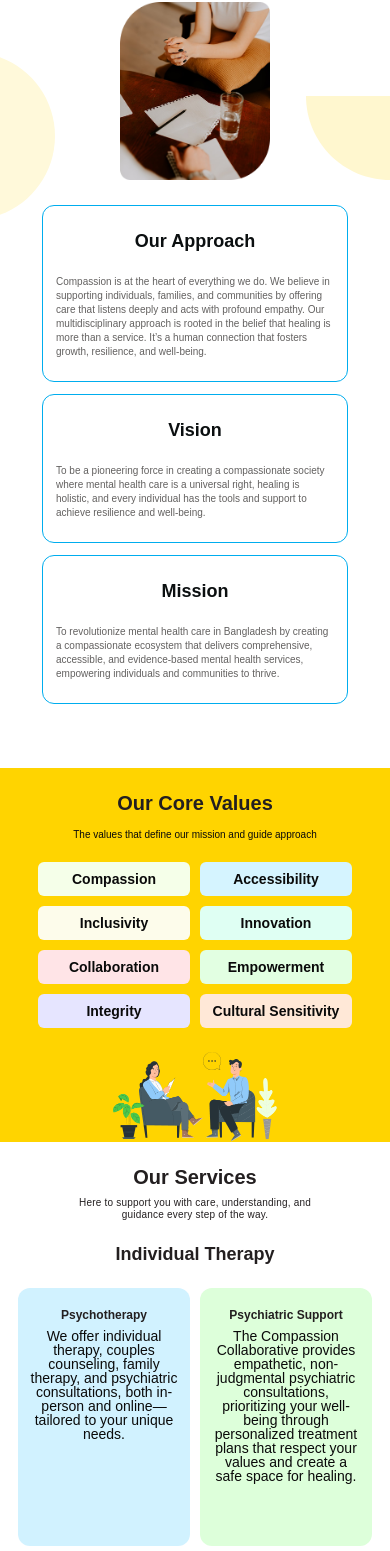
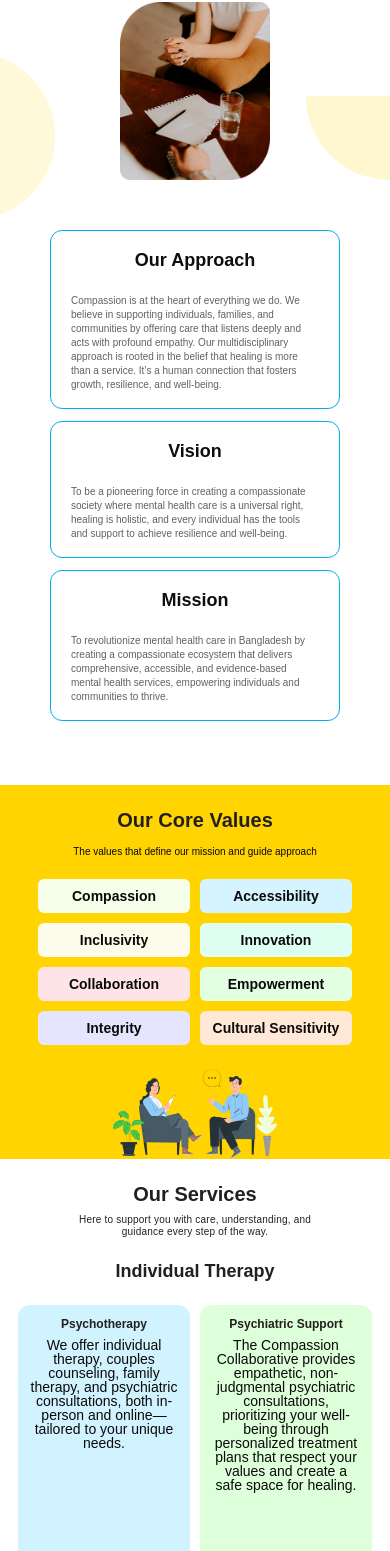
Before and after one commit to Suvrodev/landing-page-shadcdn, a React (Vite) app: page / in a window 390 px wide. Shown: the part 771-2322 px from the top of the page. Built offline with nearby package versions, Linux system fonts and the light colour scheme; a web font is replaced by a local one.

Commit message:
fix padding after full position

```diff
--- a/src/Pages/Home/Approch/ApproachBox.tsx
+++ b/src/Pages/Home/Approch/ApproachBox.tsx
@@ -6,11 +6,11 @@ interface IProps {
 const ApproachBox = ({ data }: IProps) => {
   const { title, desc } = data;
   return (
-    <div className=" border-[#00ADEE] border-[1px] rounded-[12px] md:rounded-[24px] px-[13px] md:px-[54px] py-[22px] hover:bg-[#00ADEE] transition-all duration-700">
+    <div className=" border-[#00ADEE] border-[1px] rounded-[12px] md:rounded-[24px] px-[20px]  md:px-[54px] py-[16px] md:py-[20px] hover:bg-[#00ADEE] transition-all duration-700">
       <h1 className=" text-center font-bold text-[18px] md:text-[28px] text-[#0B0F10] hover:headingColor">
         {title}
       </h1>
-      <p className=" leading-[14px] md:leading-6 w-[278px] md:w-[782px] mt-[20px] text-[10px] md:text-[20px] text-[#636160] hover:textColor">
+      <p className=" leading-[14px] md:leading-6 w-auto md:w-[782px] mt-[20px] text-[10px] md:text-[20px] text-[#636160] hover:textColor">
         {desc}
       </p>
     </div>
--- a/src/Pages/Home/Approch/Approch.tsx
+++ b/src/Pages/Home/Approch/Approch.tsx
@@ -16,48 +16,24 @@ const Approch = () => {
 
   return (
     <div className="flex flex-col gap-[32px] items-center md:px-[125px] relative">
-      <div className="pt-[25px] md:pt-[243px] pb-[64px] md:pb-[124px] flex flex-col gap-[12px] md:gap-[32px] z-10 ">
+      <div className="pt-[50px] md:pt-[195px] pb-[64px] md:pb-[124px] px-[50px] md:px-[195px] flex flex-col gap-[12px] md:gap-[32px] z-10  ">
         {approachs.map((data, idx) => (
           <ApproachBox key={idx} data={data} />
         ))}
       </div>
 
-      {/* For Desktop */}
       <div className="hidden md:block absolute left-0 top-0">
         <img src={left_top} alt="" />
         <img src={left_down} alt="" />
       </div>
 
-      {/* For Mobile */}
-      {/* <div className="md:hidden absolute -left-[30px] top-0">
-        <svg
-          xmlns="http://www.w3.org/2000/svg"
-          width="55"
-          height="168"
-          viewBox="0 0 55 168"
-          fill="none"
-        >
-          <path
-            fill-rule="evenodd"
-            clip-rule="evenodd"
-            d="M-29 168C17.3919 168 55 130.392 55 84L-29 84V168Z"
-            fill="#FFF9DA"
-          />
-          <path
-            fill-rule="evenodd"
-            clip-rule="evenodd"
-            d="M-29 0C17.3919 0 55 37.6081 55 84L-29 84V0Z"
-            fill="#FFF9DA"
-          />
-        </svg>
-      </div>
-      <div className="absolute right-0 top-0">
+      <div className="hidden md:block absolute right-0 top-0 ">
         <img src={right_top} alt="" />
       </div>
       <div className="hidden md:block absolute right-0 bottom-0">
         <img src={right_top_} alt="" />
         <img src={right_down} alt="" />
-      </div> */}
+      </div>
     </div>
   );
 };
--- a/src/Pages/Home/BookASection/BookASection.tsx
+++ b/src/Pages/Home/BookASection/BookASection.tsx
@@ -3,9 +3,9 @@ import { Button } from "@/components/ui/button";
 const BookASection = () => {
   return (
     <div>
-      <div className="hidden md:block bg-[linear-gradient(90deg,_#EAF9FF_0%,_#FFFADF_100%)] ps-[120px] pt-[100px]">
+      <div className="hidden md:flex items-center relative bg-[linear-gradient(90deg,_#EAF9FF_0%,_#FFFADF_100%)] px-[120px] h-[338px]  ">
         <div className="flex justify-between gap-20 items-center">
-          <div>
+          <div className="">
             <h1 className="text-[36px] font-semibold">
               Let’s build a compassionate world together.
             </h1>
@@ -14,7 +14,7 @@ const BookASection = () => {
               Book a Session
             </Button>
           </div>
-          <div className="relative mr-[122px]">
+          <div className="absolute bottom-0 right-0 mr-[122px]">
             <svg
               xmlns="http://www.w3.org/2000/svg"
               width="233"
--- a/src/Pages/Home/Founder/Founder.tsx
+++ b/src/Pages/Home/Founder/Founder.tsx
@@ -17,7 +17,7 @@ const founders = [
 
 const Founder = () => {
   return (
-    <div className="px-[39px] md:px-[125px] ">
+    <div className="px-[39px]  ">
       <div className="relative rounded-lg p-[2px]">
         {/* Gradient Border */}
         <div className="absolute inset-0 rounded-lg bg-gradient-to-r from-[#00ADEE] to-[#FFD400]"></div>
--- a/src/Pages/Home/Services/OurService/IndivisualTherapy/IndividualTherapy.tsx
+++ b/src/Pages/Home/Services/OurService/IndivisualTherapy/IndividualTherapy.tsx
@@ -16,7 +16,7 @@ const IndividualTherapy = () => {
         <div className="hidden md:block w-[15%] h-[100px]   "></div>
       </div>
       <div className="flex items-center justify-center my-[13px] md:my-[54px]">
-        <div className="w-[15%] h-[100px]   "></div>
+        <div className="hidden md:block w-[15%] h-[100px]   "></div>
 
         <div className="flex items-center gap-[10px] md:gap-[54px]  ">
           <TherapyBox data={ourServices[2]} />
--- a/src/Pages/Home/Services/OurService/IndivisualTherapy/TherapyBox/TherapyBox.tsx
+++ b/src/Pages/Home/Services/OurService/IndivisualTherapy/TherapyBox/TherapyBox.tsx
@@ -13,13 +13,13 @@ const TherapyBox = ({ data }: IProps) => {
   const { title, desc, bgColor } = data;
   return (
     <div
-      className={` w-[172px]  h-[258px] md:w-[440px] md:h-[345px]  rounded-[12px] md:rounded-[24px] pt-[18px] md:pt-[48px] px-[12px] md:px-[36px]`}
+      className={` w-[172px]  h-[258px] md:w-[440px] md:h-[365px]  rounded-[12px] md:rounded-[24px] pt-[10px] md:pt-[48px] md:pb-[10px] px-[12px] md:px-[36px]`}
       style={{ backgroundColor: bgColor }}
     >
       <h1 className="headingColor text-center font-bold text-[12px] md:text-[22px] w-[120px] md:w-[225px] mx-auto">
         {title}
       </h1>
-      <div className="w-[147px] md:w-[368px] text-[14px] md:text-[18px] mx-auto leading-[14px] md:leading-[34px]  text-center mt-[5px] md:mt-auto ">
+      <div className="w-auto md:w-[368px] text-[14px] md:text-[18px] mx-auto leading-[14px] md:leading-[34px]  text-center mt-[5px] md:mt-auto ">
         {desc}
       </div>
     </div>
```
